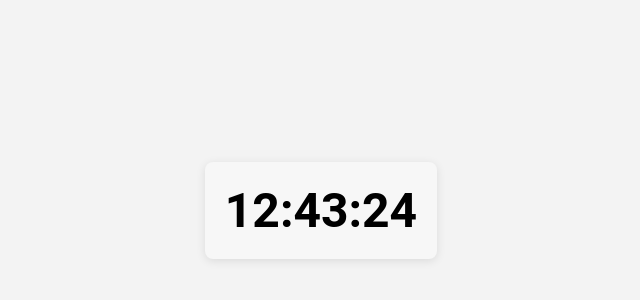
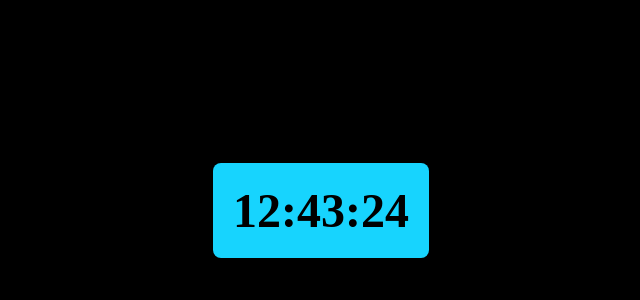
Before and after one commit to rakib-sarowar-2023/Digital-Clock, a plain HTML site: page index.html in a window 1280 px wide. Shown: the part 198-498 px from the top of the page, without its empty margins (319-959 px from the left). Drawn offline with Linux system fonts and the light colour scheme.

Commit message:
added some css

```diff
--- a/style.css
+++ b/style.css
@@ -4,15 +4,17 @@ body {
       align-items: center;
       height: 100vh;
       background-color: #f3f3f3;
+      background: black;
+
 }
 
 .clock {
-  font-family: 'Roboto', Arial, sans-serif;
+  font-family: Orbitron;
   font-size: 48px;
   font-weight: bold;
   text-align: center;
   padding: 20px;
-  background-color: #f7f7f7;
+  background-color: #17D4FE;
   border-radius: 8px;
   box-shadow: 0 2px 10px rgba(0, 0, 0, 0.1);
 }
```
Also changed, not shown: index.html (+3 -1 lines).
